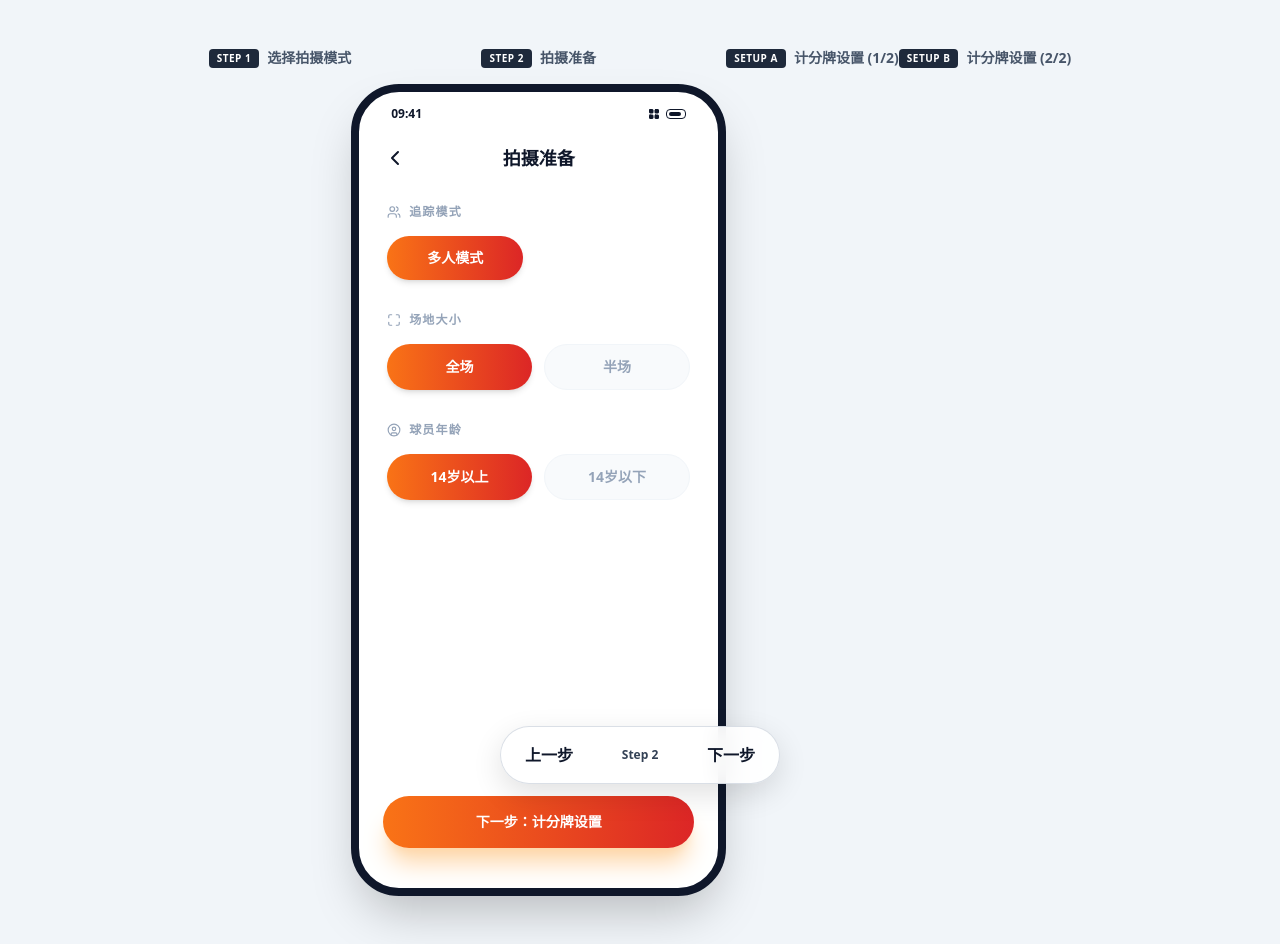
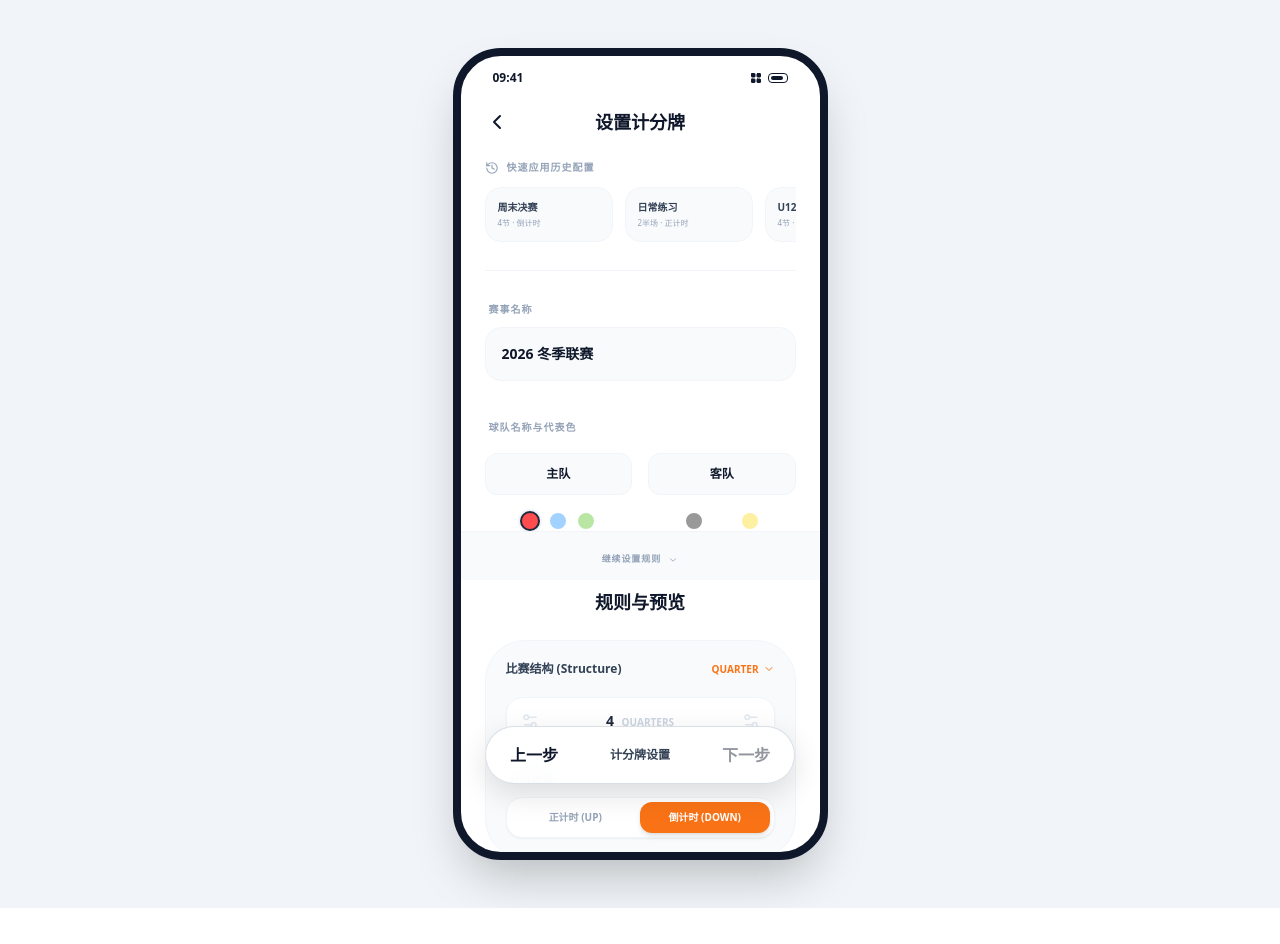
Before and after one commit to ssmisy/xbotgo_scoreboard, a plain HTML site: page index.html in a window 1280 px wide. Both pictures are taken after a click on the button "下一步". After the commit the page ends 908 px from the top, so only its background shows below. Drawn offline with nearby package versions, Linux system fonts and the light colour scheme.

Commit message:
手机交互

```diff
--- a/index.html
+++ b/index.html
@@ -817,10 +817,26 @@ if (navigator.mediaDevices && navigator.mediaDevices.getUserMedia) {
                 if (window.__scoreboardWizardInit) return;
                 window.__scoreboardWizardInit = true;
 
-                function getPhoneFrames() {
+                function getStepWrappers() {
                     // Each phone frame uses these exact Tailwind classes.
                     // CSS escaping for brackets is required in querySelector.
-                    return Array.from(document.querySelectorAll('#root .w-\\[375px\\].h-\\[812px\\]'));
+                    var frames = Array.from(document.querySelectorAll('#root .w-\\[375px\\].h-\\[812px\\]'));
+                    if (frames.length === 0) {
+                        // Fallback if class-name escaping fails for some reason.
+                        frames = Array.from(document.querySelectorAll('#root [class*="w-[375px]"][class*="h-[812px]"]'));
+                    }
+                    // Hide the whole Step wrapper so labels + spacing don't remain.
+                    var wrappers = frames.map(function (f) {
+                        return f.closest('div.flex.flex-col.items-center.shrink-0') || f;
+                    });
+                    // De-duplicate (defensive).
+                    var seen = new Set();
+                    return wrappers.filter(function (w) {
+                        if (!w) return false;
+                        if (seen.has(w)) return false;
+                        seen.add(w);
+                        return true;
+                    });
                 }
 
                 function pickLabel(frame, fallback) {
@@ -831,21 +847,82 @@ if (navigator.mediaDevices && navigator.mediaDevices.getUserMedia) {
                 }
 
                 function initWizard() {
-                    var frames = getPhoneFrames();
-                    if (!frames || frames.length < 2) return false;
-
-                    var labels = frames.map(function (f, i) { return pickLabel(f, 'Step ' + (i + 1)); });
-
-                    // Center the visible frame and avoid horizontal scrolling while using the wizard.
-                    var wrapper = frames[0].closest && frames[0].closest('.min-h-screen');
+                    var framesAll = getStepWrappers();
+                    if (!framesAll || framesAll.length < 2) return false;
+
+                    var labelsAll = framesAll.map(function (f, i) { return pickLabel(f, 'Step ' + (i + 1)); });
+
+                    var step2Index = labelsAll.findIndex(function (l) {
+                        return (l || '').indexOf('Step 2') !== -1 || (l || '').indexOf('拍摄准备') !== -1;
+                    });
+                    var setupAIndex = labelsAll.findIndex(function (l) { return (l || '').indexOf('Setup A') !== -1; });
+                    var setupBIndex = labelsAll.findIndex(function (l) { return (l || '').indexOf('Setup B') !== -1; });
+
+                    var step2Wrapper = step2Index >= 0 ? framesAll[step2Index] : framesAll[0];
+                    var setupAWrapper = setupAIndex >= 0 ? framesAll[setupAIndex] : (framesAll[1] || step2Wrapper);
+                    var setupBWrapper = setupBIndex >= 0 ? framesAll[setupBIndex] : null;
+
+                    var step2Phone = step2Wrapper.querySelector('div.w-\\[375px\\].h-\\[812px\\]');
+                    if (!step2Phone) return false;
+
+                    // Hide the outer header (Step 1/Step 2/Setup A) so the phone doesn't "jump".
+                    // The real titles are inside the phone content.
+                    var outerHeader = step2Wrapper.querySelector('div.mb-4');
+                    if (outerHeader) outerHeader.style.display = 'none';
+
+                    // Merge Setup A + Setup B into a single scrollable phone page.
+                    var scoringPhoneHTML = null;
+                    try {
+                        if (setupAWrapper && setupBWrapper) {
+                            var setupAPhone = setupAWrapper.querySelector('div.w-\\[375px\\].h-\\[812px\\]');
+                            var setupBPhone = setupBWrapper.querySelector('div.w-\\[375px\\].h-\\[812px\\]');
+                            var contentA = setupAPhone && setupAPhone.querySelector('div.flex-1.flex.flex-col.overflow-hidden');
+                            var contentB = setupBPhone && setupBPhone.querySelector('div.flex-1.flex.flex-col.overflow-hidden');
+
+                            if (contentA && contentB) {
+                                // Make merged content scrollable.
+                                contentA.style.overflowY = 'auto';
+                                contentA.style.webkitOverflowScrolling = 'touch';
+                                contentA.style.paddingBottom = '120px';
+
+                                // Append B content under A content.
+                                while (contentB.firstChild) contentA.appendChild(contentB.firstChild);
+                            }
+
+                            scoringPhoneHTML = setupAPhone ? setupAPhone.innerHTML : null;
+                        }
+                    } catch (e) {
+                        scoringPhoneHTML = null;
+                    }
+
+                    // Only keep one phone wrapper visible: the Step 2 wrapper.
+                    framesAll.forEach(function (w) {
+                        if (!w) return;
+                        w.style.display = (w === step2Wrapper) ? '' : 'none';
+                    });
+
+                    // Center the visible frame and avoid horizontal scrolling.
+                    var wrapper = step2Wrapper.closest && step2Wrapper.closest('.min-h-screen');
                     if (wrapper) {
                         wrapper.style.overflowX = 'hidden';
                         wrapper.style.gap = '0px';
                         wrapper.style.justifyContent = 'center';
                     }
 
-                    var current = 0;
-
+                    var step2PhoneOriginalHTML = step2Phone.innerHTML;
+
+                    function applyScrollStyles(phone) {
+                        var scroller = phone.querySelector('div.flex-1.flex.flex-col.overflow-hidden');
+                        if (scroller) {
+                            scroller.style.overflowY = 'auto';
+                            scroller.style.webkitOverflowScrolling = 'touch';
+                            scroller.style.paddingBottom = '120px';
+                        }
+                    }
+
+                    var state = 'motion'; // motion -> scoring
+
+                    // Controls: only switch between motion and scoring (phone stays in place).
                     var controlBar = document.createElement('div');
                     controlBar.setAttribute('id', 'scoreboard-wizard-controls');
                     controlBar.style.position = 'fixed';
@@ -876,14 +953,14 @@ if (navigator.mediaDevices && navigator.mediaDevices.getUserMedia) {
                     prevBtn.style.cursor = 'pointer';
 
                     var labelWrap = document.createElement('div');
-                    labelWrap.style.minWidth = '90px';
+                    labelWrap.style.minWidth = '120px';
                     labelWrap.style.textAlign = 'center';
                     labelWrap.style.color = '#334155';
                     labelWrap.style.fontWeight = '800';
                     labelWrap.style.fontSize = '12px';
 
                     var labelEl = document.createElement('div');
-                    labelEl.textContent = labels[current] || ('Step ' + (current + 1));
+                    labelEl.textContent = '运动模式';
                     labelWrap.appendChild(labelEl);
 
                     var nextBtn = document.createElement('button');
@@ -909,80 +986,104 @@ if (navigator.mediaDevices && navigator.mediaDevices.getUserMedia) {
                     }
 
                     function render() {
-                        frames.forEach(function (f, i) {
-                            f.style.display = i === current ? '' : 'none';
-                        });
-                        labelEl.textContent = labels[current] || ('Step ' + (current + 1));
-                        setButtonDisabled(prevBtn, current <= 0);
-                        setButtonDisabled(nextBtn, current >= frames.length - 1);
+                        if (state === 'motion') {
+                            step2Phone.innerHTML = step2PhoneOriginalHTML;
+                            applyScrollStyles(step2Phone);
+                            labelEl.textContent = '运动模式';
+                        } else {
+                            if (!scoringPhoneHTML) return;
+                            step2Phone.innerHTML = scoringPhoneHTML;
+                            applyScrollStyles(step2Phone);
+                            labelEl.textContent = '计分牌设置';
+                            // Reset to top of the internal scroller for consistent UX.
+                            var scroller = step2Phone.querySelector('div.flex-1.flex.flex-col.overflow-hidden');
+                            if (scroller) scroller.scrollTop = 0;
+                        }
+
+                        setButtonDisabled(prevBtn, state === 'motion');
+                        setButtonDisabled(nextBtn, state !== 'motion');
                     }
 
-                    function go(nextIndex) {
-                        var ni = Math.max(0, Math.min(frames.length - 1, nextIndex));
-                        if (ni === current) return;
-                        current = ni;
+                    prevBtn.addEventListener('click', function () {
+                        state = 'motion';
                         render();
-                    }
-
-                    prevBtn.addEventListener('click', function () { go(current - 1); });
-                    nextBtn.addEventListener('click', function () { go(current + 1); });
-
-                    // Click delegation inside #root: try to match your existing "下一步/继续设置规则" buttons.
+                    });
+                    nextBtn.addEventListener('click', function () {
+                        if (state === 'motion') {
+                            state = 'scoring';
+                            render();
+                        }
+                    });
+
+                    // Internal click handling:
+                    // 1) In motion screen: tap "下一步：计分牌设置" -> switch content.
+                    // 2) In scoring screen: tap "继续设置规则" -> scroll within the same phone.
                     document.getElementById('root').addEventListener('click', function (e) {
                         var t = e.target;
                         if (!t || !t.closest) return;
 
-                        // Back (left chevron).
-                        if (t.closest('.lucide-chevron-left') || t.closest('svg.lucide-chevron-left')) {
-                            if (current > 0) go(current - 1);
+                        // Allow "back chevron" to go to motion (if present).
+                        if (t.closest('svg.lucide-chevron-left') || t.closest('.lucide-chevron-left')) {
+                            if (state === 'scoring') {
+                                state = 'motion';
+                                render();
+                            }
                             return;
                         }
 
-                        var withinCurrentFrame = frames[current] && frames[current].contains(t);
-                        if (!withinCurrentFrame) return;
-
                         var btn = t.closest('button');
                         var txt = (btn && btn.textContent || '').trim();
 
-                        // Step 1 -> Step 2: either shooting model button.
-                        if (current === 0 && txt) {
-                            if (txt.indexOf('原追踪模型') !== -1 || txt.indexOf('新追踪模型') !== -1) {
-                                go(1);
-                                return;
+                        if (state === 'motion') {
+                            if (txt.indexOf('下一步：计分牌设置') !== -1) {
+                                state = 'scoring';
+                                render();
                             }
-                        }
-
-                        // Step 2 -> Setup A
-                        if (current === 1 && txt && txt.indexOf('下一步：计分牌设置') !== -1) {
-                            go(2);
                             return;
                         }
 
-                        // Setup A -> Setup B ("继续设置规则" is currently a div/banner).
-                        if (current === 2) {
-                            var banner = t.closest('div');
-                            var bannerText = (banner && banner.textContent || '').trim();
-                            if (bannerText && bannerText.indexOf('继续设置规则') !== -1) {
-                                go(3);
-                                return;
-                            }
-                        }
-
-                        // Setup B final actions: keep on last step (optional).
-                        if (current === 3 && txt) {
-                            if (txt.indexOf('开启计分牌') !== -1 || txt.indexOf('不使用计分牌') !== -1) {
-                                // You can replace this with "开始计分牌并拍摄" logic later.
-                                return;
+                        if (state === 'scoring') {
+                            // Scroll CTA
+                            var nearDiv = t.closest && t.closest('div');
+                            var nearText = (nearDiv && nearDiv.textContent) ? nearDiv.textContent : '';
+                            if (txt.indexOf('继续设置规则') !== -1 || (t.textContent || '').trim().indexOf('继续设置规则') !== -1 || nearText.indexOf('继续设置规则') !== -1) {
+                                var scroller = step2Phone.querySelector('div.flex-1.flex.flex-col.overflow-hidden');
+                                var targetEl = null;
+                                var candidates = step2Phone.querySelectorAll('h1');
+                                for (var i = 0; i < candidates.length; i++) {
+                                    var c = candidates[i];
+                                    if ((c.textContent || '').indexOf('规则与预览') !== -1) {
+                                        targetEl = c;
+                                        break;
+                                    }
+                                }
+
+                                if (targetEl && scroller) {
+                                    // Try native smooth scroll first.
+                                    try {
+                                        targetEl.scrollIntoView({ behavior: 'smooth', block: 'start' });
+                                    } catch (err) {
+                                        scroller.scrollTop = targetEl.offsetTop;
+                                    }
+                                }
                             }
                         }
                     });
 
-                    // Keyboard navigation (left/right).
+                    // Keyboard navigation (optional): left = back, right = next.
                     document.addEventListener('keydown', function (e) {
-                        if (e.key === 'ArrowLeft') go(current - 1);
-                        if (e.key === 'ArrowRight') go(current + 1);
+                        if (e.key === 'ArrowLeft' && state === 'scoring') {
+                            state = 'motion';
+                            render();
+                        }
+                        if (e.key === 'ArrowRight' && state === 'motion') {
+                            state = 'scoring';
+                            render();
+                        }
                     });
 
+                    // Start in motion.
+                    state = 'motion';
                     render();
                     return true;
                 }
```
